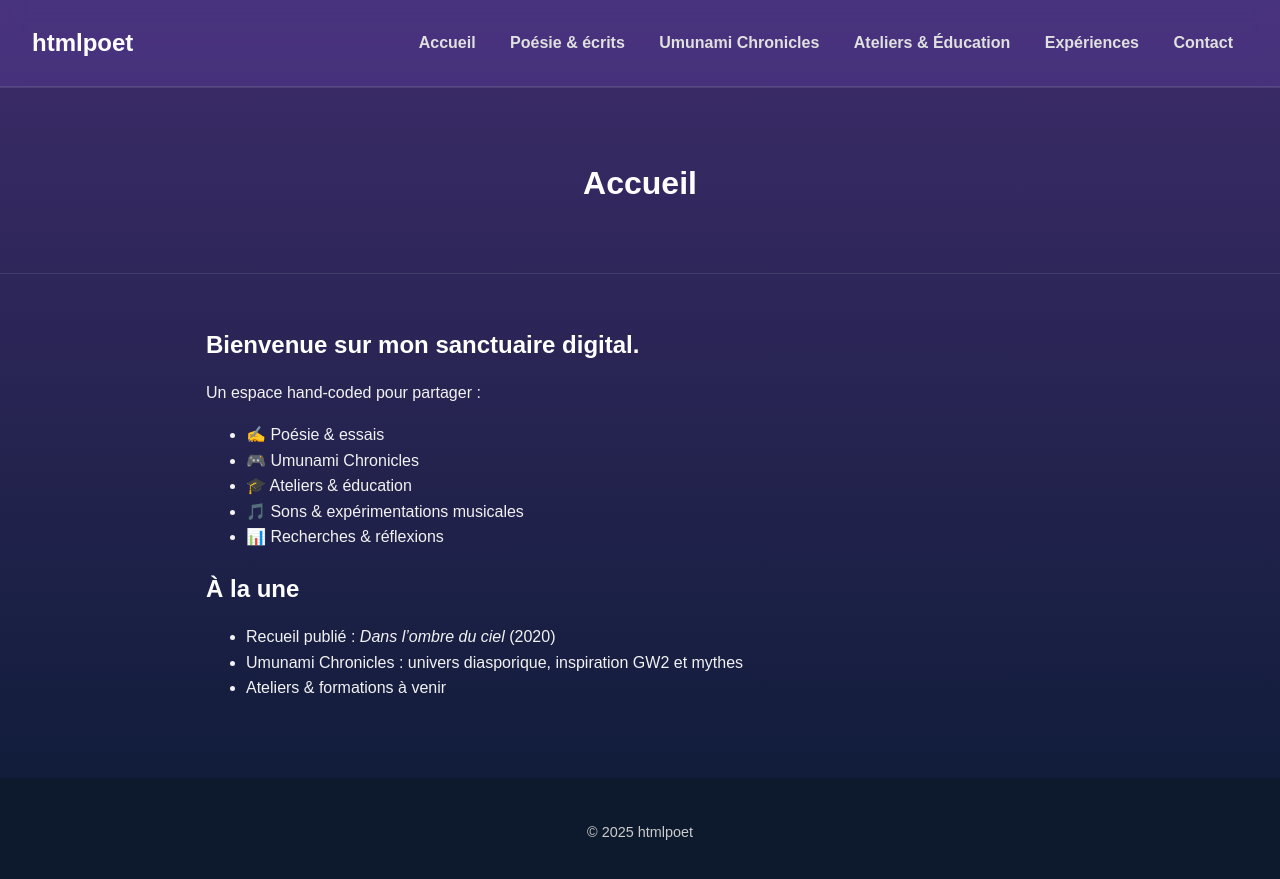
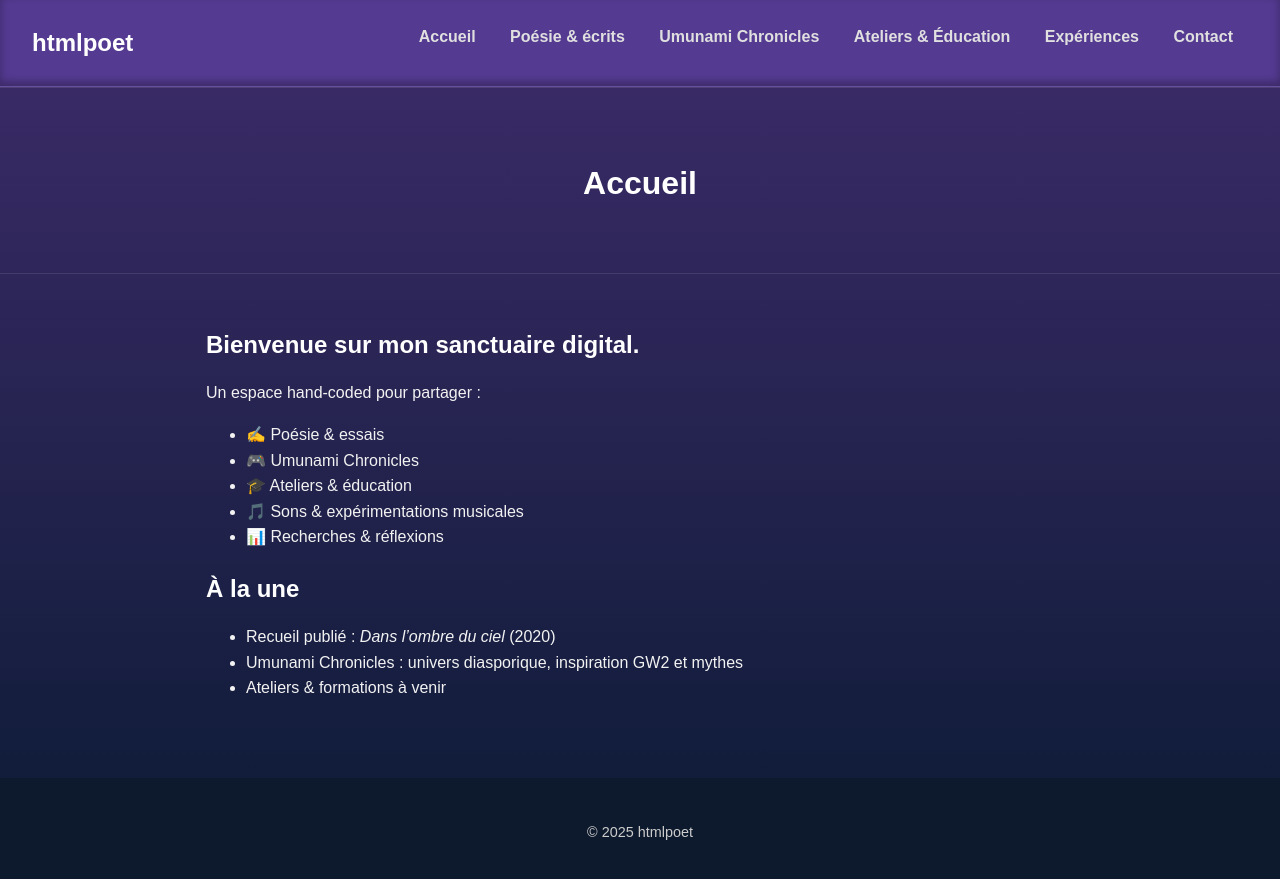
Before and after one commit to htmlpoet/htmlpoet.github.io, a Jekyll site: the page built from index.html, in a window 1280 px wide. Shown: the top 879 px of the page. Built offline with Jekyll 4.4.1, drawn with Linux system fonts in a browser that asks for light colours; the list of posts is cut into pages by our own code.

Commit message:
new header

```diff
--- a/css/style.css
+++ b/css/style.css
@@ -86,32 +86,24 @@
 }
 
 /* --- HEADER PRINCIPAL & NAVIGATION --- */
-/* -- Dans css/style.css -- */
-
-/* -- Dans css/style.css -- */
-
 .site-header {
-  /* Vos styles existants pour l'alignement */
+  /* On garde la base de la mise en page */
   display: flex;
   justify-content: space-between;
-  align-items: center;
+  align-items-center;
   padding: 1.5em 2em;
 
-  /* --- NOUVEAUX STYLES POUR LE RELIEF --- */
+  /* On revient à la couleur solide et à la position par défaut */
+  position: static; /* Annule l'effet "sticky" */
+  background-color: #543a91; /* Votre couleur violette solide et sombre */
 
-  /* 1. Rend le menu "collant" en haut de la page */
-  position: sticky;
-  top: 0;
-  z-index: 1000; /* Assure qu'il reste toujours au-dessus du reste */
+  /* On garde la fine ligne de séparation en bas */
+  border-bottom: 1px solid rgba(255, 255, 255, 0.1);
 
-  /* 2. Crée l'effet "verre dépoli" */
-  background-color: rgba(84, 58, 145, 0.5); /* Votre violet, mais rendu semi-transparent */
-  backdrop-filter: blur(10px); /* Applique un flou sur tout ce qui est DERRIÈRE le menu */
-
-  /* 3. Garde une bordure subtile pour définir les contours */
-  border-bottom: 1px solid rgba(255, 255, 255, 0.1);
+  /* --- NOUVEL EFFET DE RELIEF --- */
+  /* Ajoute une ombre subtile à l'intérieur, en bas, pour un effet 3D */
+  box-shadow: inset 0 -4px 8px rgba(0, 0, 0, 0.3);
 }
-
 .site-title {
   font-size: 1.5em;
   text-decoration: none;
```
